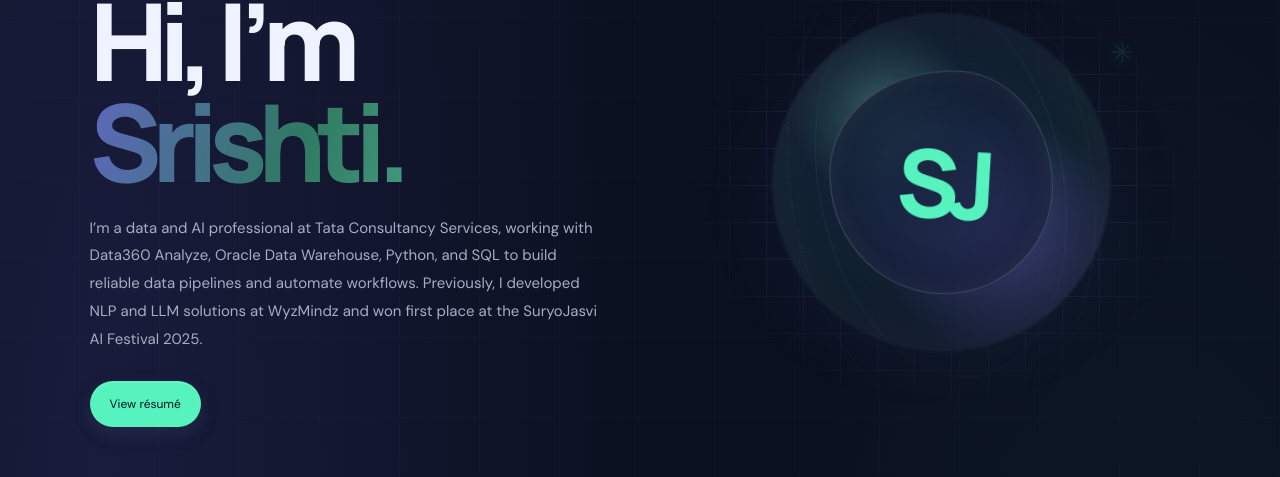
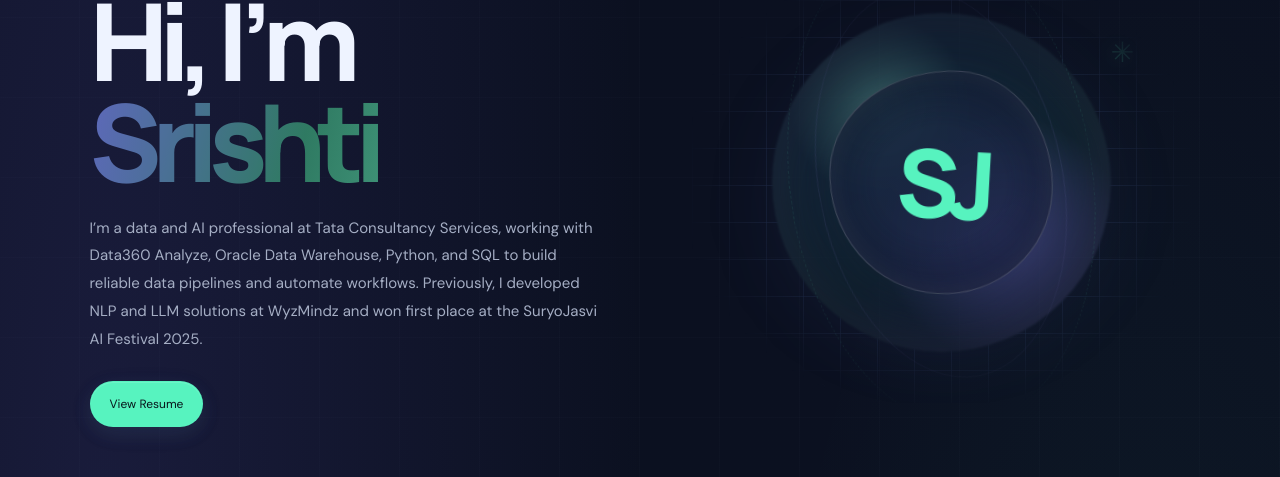
Before and after one commit to Srish0218/My_Portfolio, a React (Vite) app in the folder frontend/: page / in a window 1280 px wide. Shown: the part 257-734 px from the top of the page. Built offline with nearby package versions, Linux system fonts and the light colour scheme.

Commit message:
28 Sept 2026 Commit

```diff
--- a/frontend/src/App.jsx
+++ b/frontend/src/App.jsx
@@ -320,7 +320,7 @@ function App() {
 
             <h1>
               {ui.hero?.greeting || "Hi, I’m"}
-              <span>{profile.name?.split(" ")[0] || profile.name}.</span>
+              <span>{profile.name?.split(" ")[0] || profile.name}</span>
             </h1>
 
             <p className="hero-description">{profile.about}</p>
@@ -336,7 +336,7 @@ function App() {
                   type="button"
                   onClick={() => setResumeOpen(true)}
                 >
-                  {ui.hero?.resumeButton || "View résumé"}
+                  {ui.hero?.resumeButton || "View Resume"}
                 </button>
               )}
             </div>
```
